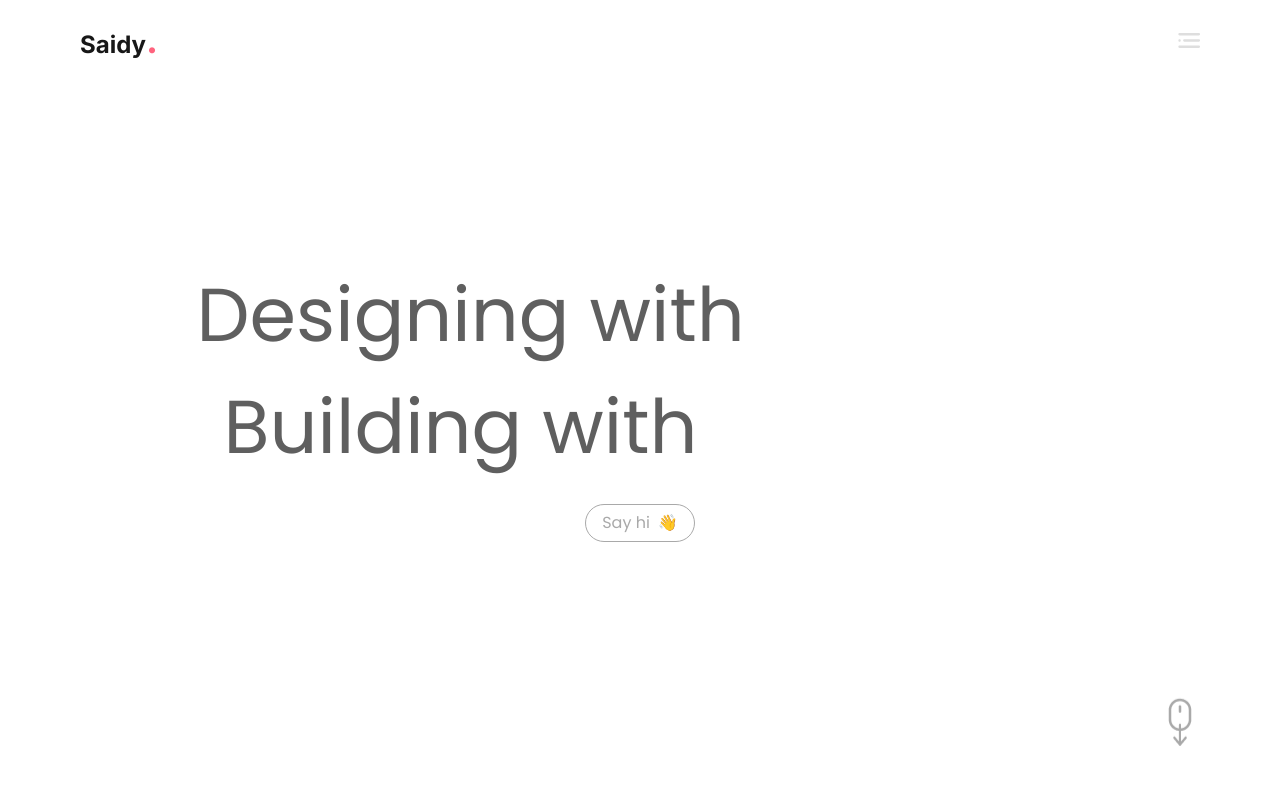
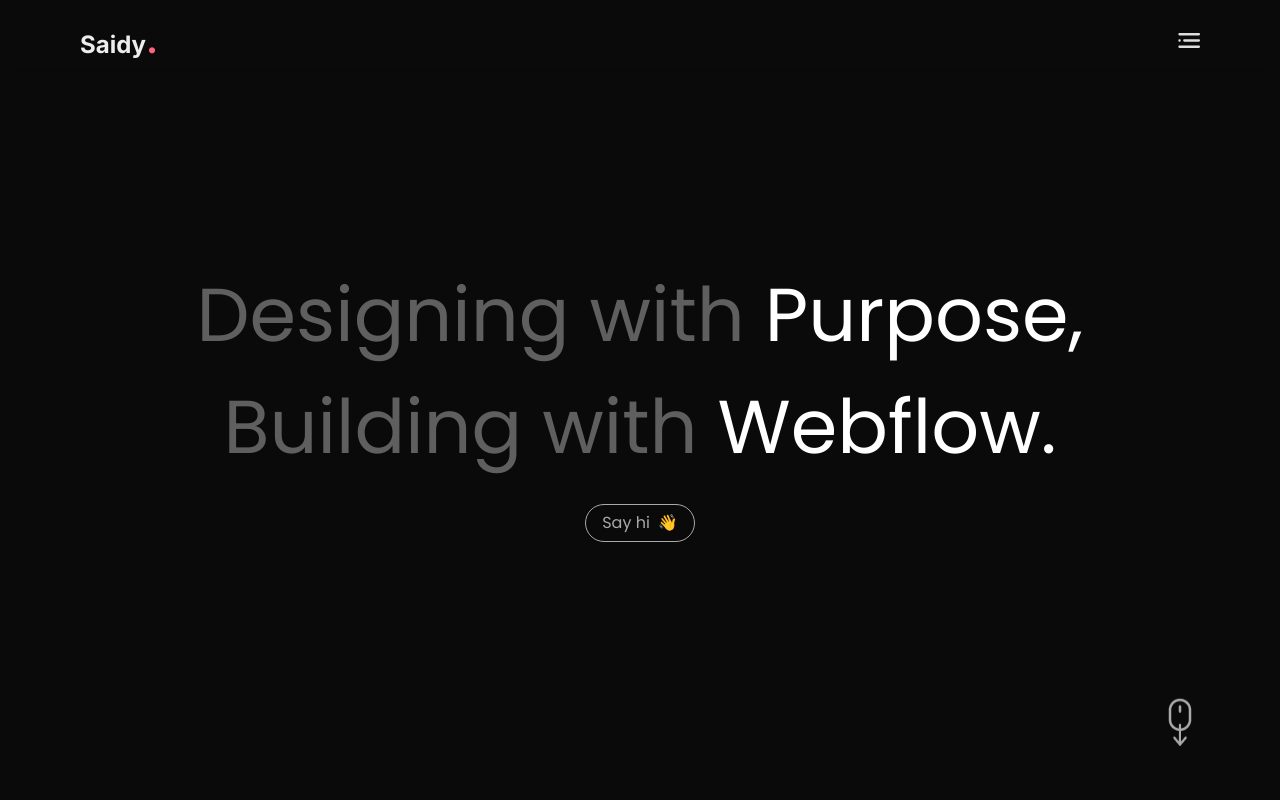
Before and after one commit to TolibjonD/react-portfolio-test, a Next.js app: page / in a window 1280 px wide. Shown: the top 800 px of the page. Built offline with nearby package versions, Linux system fonts and the light colour scheme.

Commit message:
commited

```diff
--- a/app/globals.css
+++ b/app/globals.css
@@ -1,8 +1,8 @@
 @import "tailwindcss";
 
 :root {
-  --background: #ffffff;
-  --foreground: #171717;
+  --background: #0a0a0a;
+  --foreground: #ededed;
 
   --border: #a9a9a9;
   --green-button: #1d6400;
@@ -21,12 +21,12 @@
   --color-line: var(--line);
 }
 
-@media (prefers-color-scheme: dark) {
+/* @media (prefers-color-scheme: dark) {
   :root {
     --background: #0a0a0a;
     --foreground: #ededed;
   }
-}
+} */
 
 * {
   box-sizing: border-box;
--- a/components/Navbar.tsx
+++ b/components/Navbar.tsx
@@ -3,7 +3,8 @@
 import React from 'react'
 
 const inter = Inter({
-    weight: ['100', '300', '500', '600', '700', '800']
+    weight: ['100', '300', '500', '600', '700', '800'],
+    subsets: ['latin'],
 })
 
 export const Navbar = () => {
```
